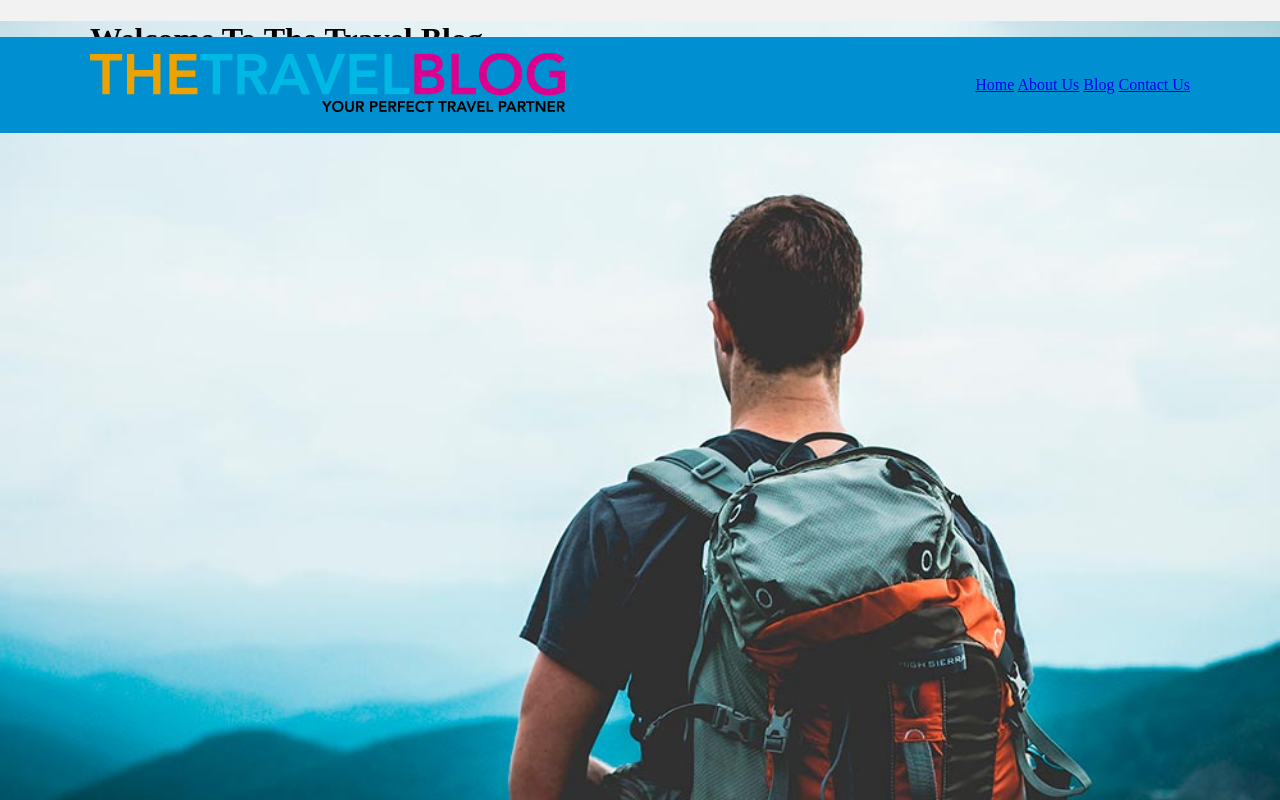
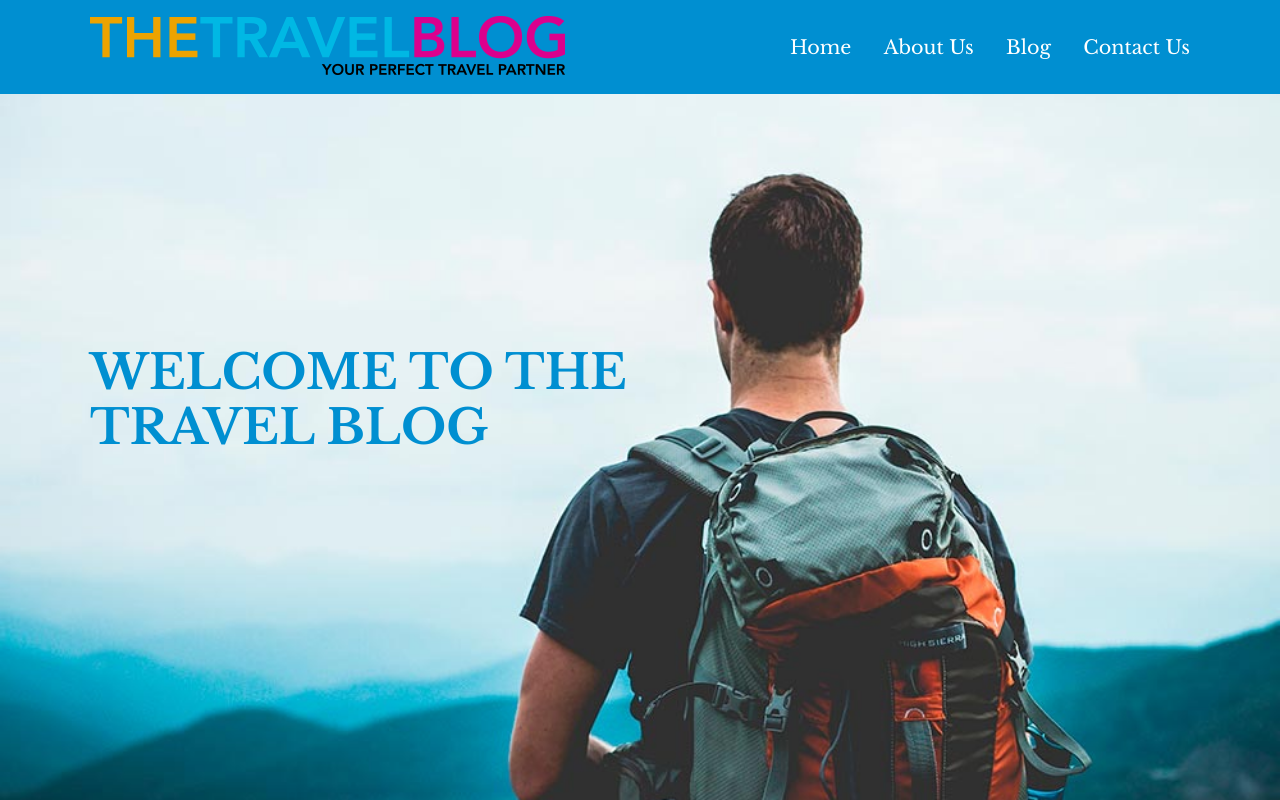
Before and after one commit to tod619/Travel_blog, a plain HTML site: page index.html in a window 1280 px wide. Shown: the top 800 px of the page. Drawn offline with nearby package versions, Linux system fonts and the light colour scheme.

Commit message:
complet style for navbar in style.css file

```diff
--- a/css/styles.css
+++ b/css/styles.css
@@ -1,18 +1,26 @@
 body {
   box-sizing: border-box;
   background-color: #f2f2f2;
+  font-family: "Libre Baskerville", serif;
 }
 .container {
   max-width: 1100px;
   margin: 0 auto;
 }
+
+h1 {
+  color: #008fd1;
+  text-transform: uppercase;
+  font-size: 3rem;
+  max-width: 40rem;
+}
+
 h2 {
   flex: 0 1 100%;
   text-align: center;
   font-size: 1.6rem;
 }
 h3 {
-  font-family: "Libre Baskerville", serif;
   margin: 0;
   font-weight: 700;
 }
@@ -29,13 +37,45 @@ img {
   background-color: #008fd1;
   padding: 1rem 0;
   position: absolute;
-  top: 1rem;
+  top: 0;
   width: 100%;
+}
+
+.main-navigation {
+  display: flex;
+  flex-direction: column;
+  align-items: center;
+}
+
+@media screen and (min-width: 776px) {
+  .main-navigation {
+    flex-direction: row;
+    flex: 0 0 25rem;
+    justify-content: space-between;
+  }
+}
+
+.main-navigation a {
+  text-decoration: none;
+  color: #fff;
+  margin-top: 1rem;
+  font-size: 1.2rem;
+  text-transform: capitalize;
+  -webkit-transition: color 0.3s ease;
+  -moz-transition: color 0.3s ease;
+  -ms-transition: color 0.3s ease;
+  -o-transition: color 0.3s ease;
+  transition: color 0.3s ease;
+}
+
+.main-navigation a:hover {
+  color: #a2a2a2;
 }
 
 .header-container {
   display: flex;
   flex-direction: column;
+  align-items: center;
 }
 
 @media screen and (min-width: 776px) {
@@ -43,6 +83,10 @@ img {
     flex-direction: row;
     justify-content: space-between;
     align-items: center;
+  }
+
+  .main-navigation a {
+    margin-top: 0;
   }
 }
 
@@ -53,6 +97,9 @@ img {
   background-size: cover;
   height: 100vh;
   background-attachment: fixed;
+  display: flex;
+  flex-direction: column;
+  justify-content: center;
 }
 /* End: Header */
 
```
